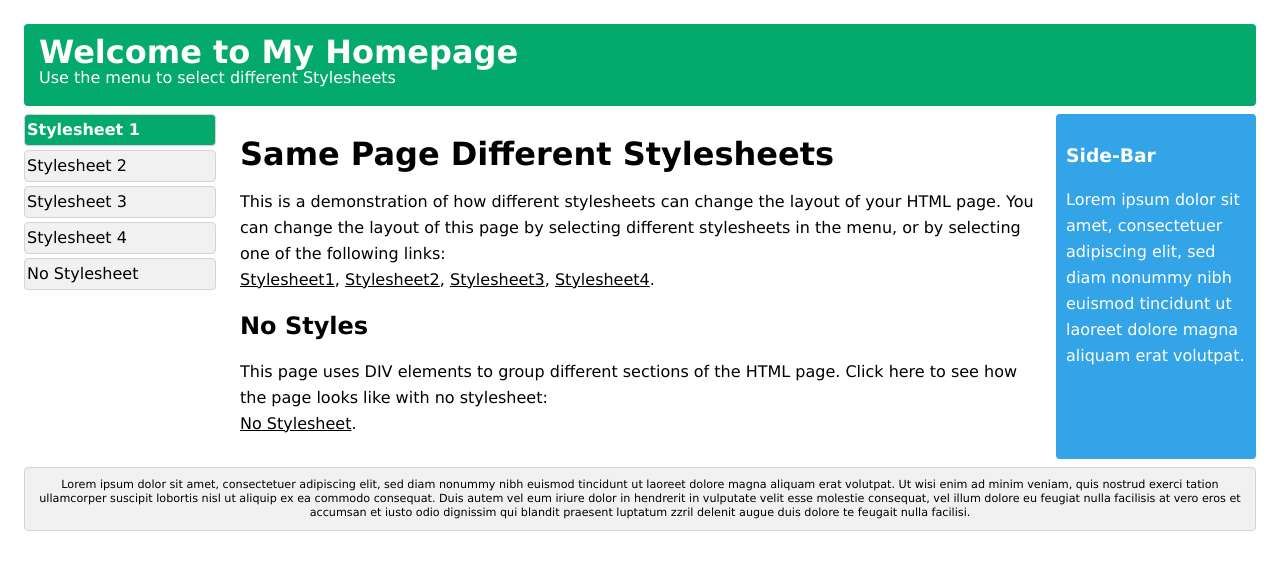
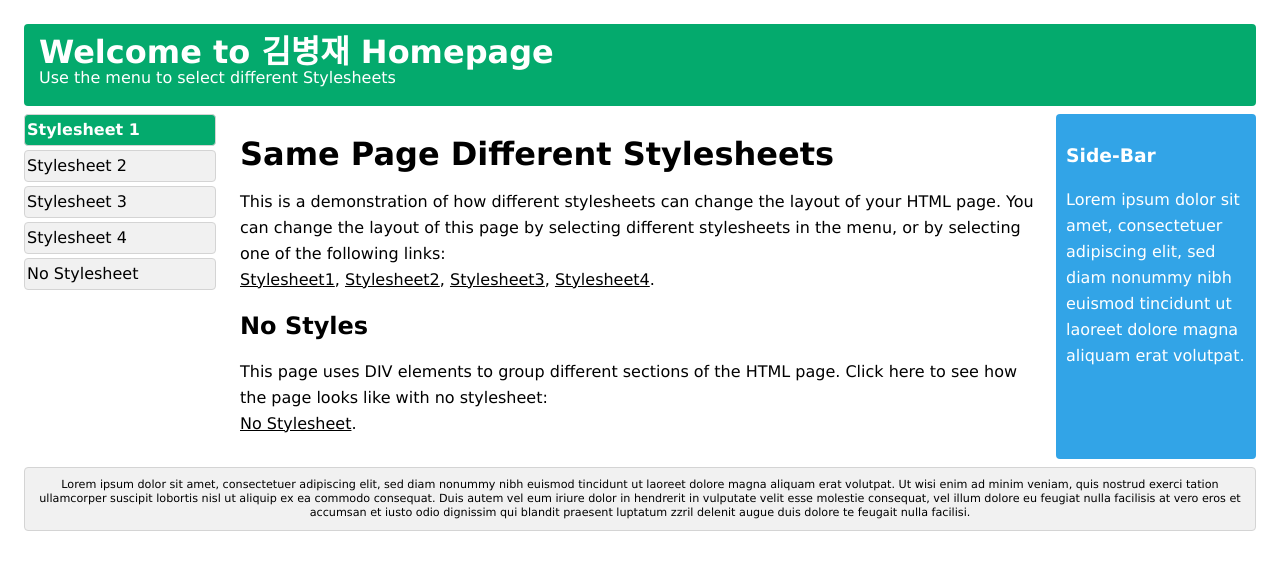
Before and after one commit to byeongjae1/byeongjae1, a plain HTML site: page index.html in a window 1280 px wide. Drawn offline with Linux system fonts and the light colour scheme.

Commit message:
Update index.html

```diff
--- a/index.html
+++ b/index.html
@@ -365,7 +365,7 @@ a:hover {
 
 <div class="container wrapper">
   <div id="top">
-    <h1>Welcome to My Homepage</h1>
+    <h1>Welcome to 김병재 Homepage</h1>
     <p>Use the menu to select different Stylesheets</p>
   </div>
   <div class="wrapper">
```
